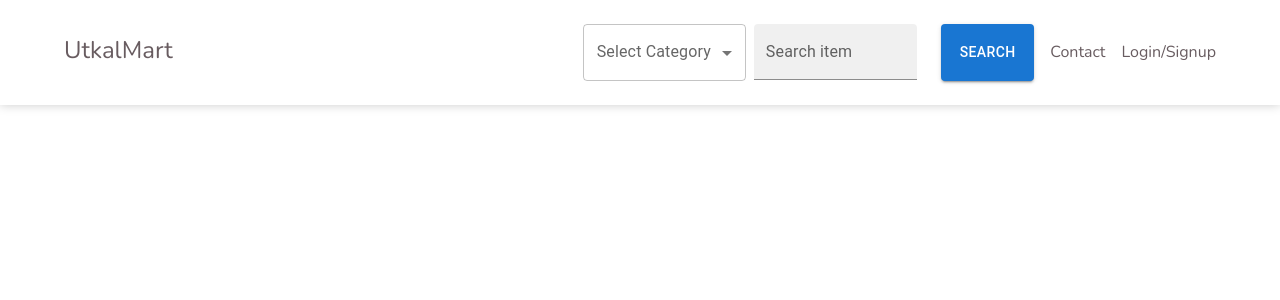
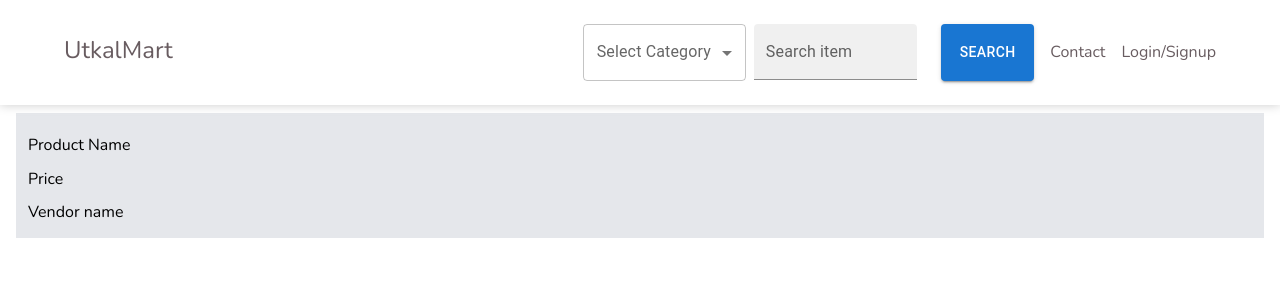
Before and after one commit to AshutoshDash1999/jantrajuga-backend, a React (Create React App) app in the folder client/: page /searchResult in a window 1280 px wide. Shown: the top 300 px of the page. Built offline with nearby package versions, Linux system fonts and the light colour scheme; no server answers.

Commit message:
search result update

```diff
--- a/client/src/components/searchResult/SearchResult.js
+++ b/client/src/components/searchResult/SearchResult.js
@@ -3,7 +3,11 @@ import React, {useState} from "react";
 const SearchResult = () => {
     const [result, setResult] = useState([]);
     return (<>
-
+        <div className="bg-gray-200 my-2 mx-4 p-3">
+            <h2>Product Name</h2>
+            <h3>Price</h3>
+            <p>Vendor name</p>
+        </div>
     </>)
 }
 
```
